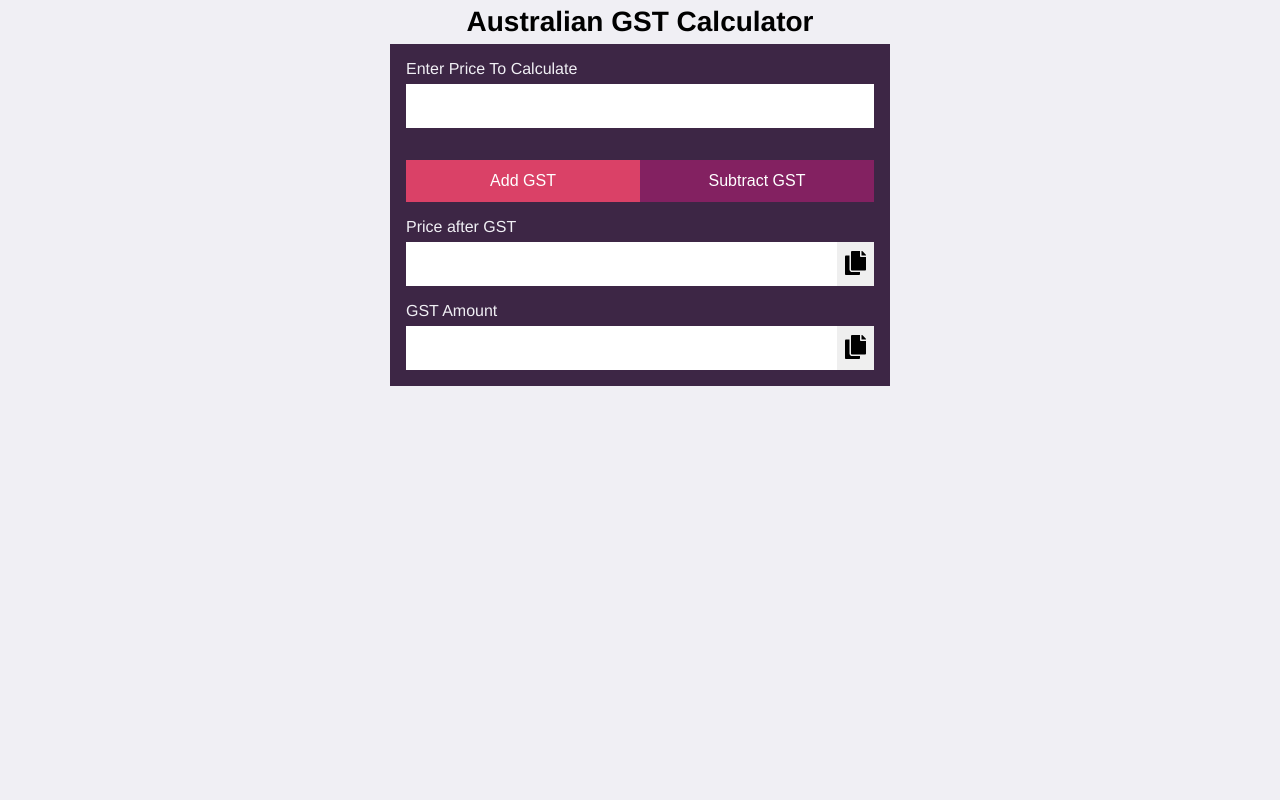
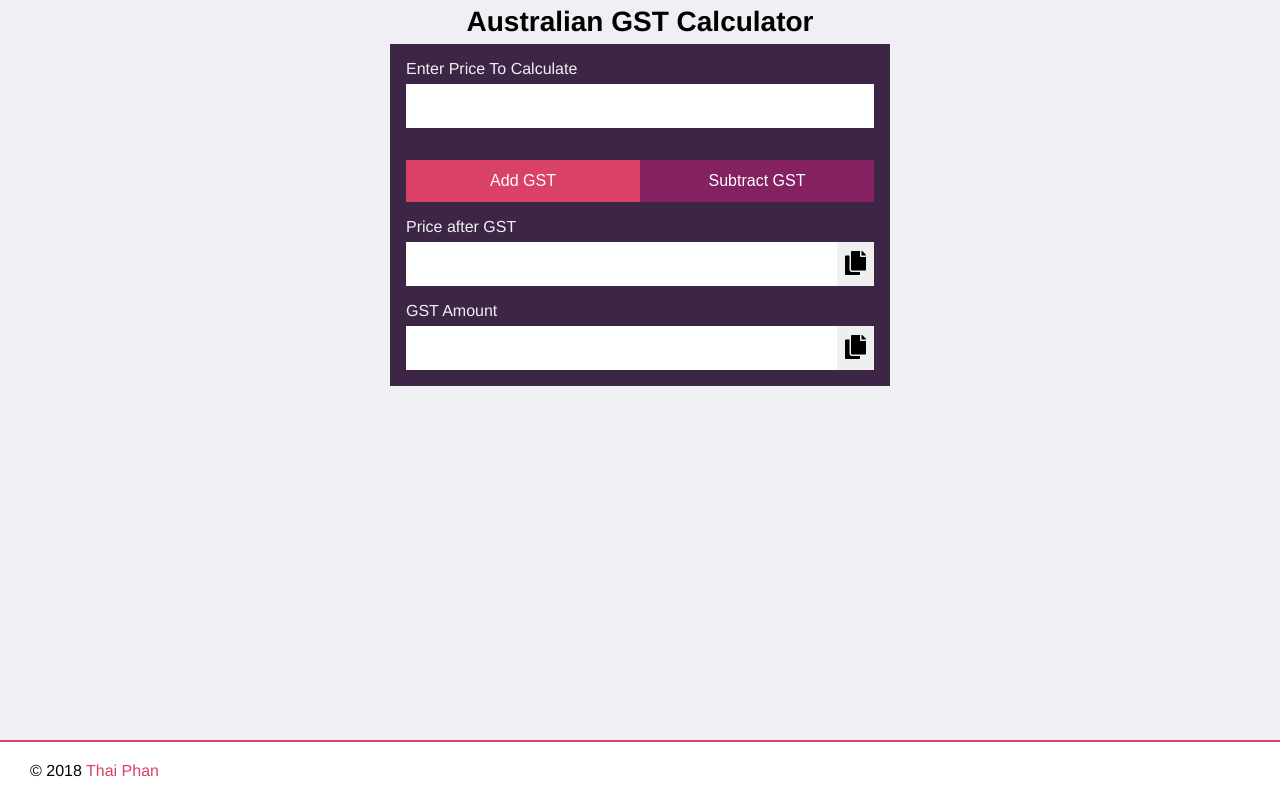
Before and after one commit to thaiphan/calculategst.com.au, a React (Create React App) app: page / in a window 1280 px wide. Built offline with nearby package versions, Linux system fonts and the light colour scheme.

Commit message:
Add a footer

```diff
--- a/src/App.css
+++ b/src/App.css
@@ -2,6 +2,13 @@ body {
   background: #F0EFF4;
   font-family: Helvetica, Arial, sans-serif;
   margin: 0;
+}
+
+.app {
+  display: flex;
+  flex-direction: column;
+  justify-content: space-between;
+  min-height: 100vh;
 }
 
 form {
@@ -99,3 +106,30 @@ input[type=number] {
   color: #DA4167;
   cursor: pointer;
 }
+
+.wrapper {
+  margin: 0 auto;
+  max-width: 1220px;
+}
+
+footer {
+  background-color: white;
+  border-top: 2px solid #DA4167;
+  padding: 20px;
+}
+
+@media (min-width: 1261px) {
+  footer {
+    padding-left: 0;
+    padding-right: 0;
+  }
+}
+
+footer a {
+  color: #DA4167;
+  text-decoration: none;
+}
+
+footer a:hover {
+  text-decoration: underline;
+}
--- a/src/App.js
+++ b/src/App.js
@@ -8,7 +8,15 @@ class App extends Component {
   render() {
     return (
       <BrowserRouter>
-        <Calculator/>
+        <div className="app">
+          <Calculator/>
+
+          <footer>
+            <div className="wrapper">
+              &copy; 2018 <a href="https://thaiphan.github.io/">Thai Phan</a>
+            </div>
+          </footer>
+        </div>
       </BrowserRouter>
     );
   }
```
